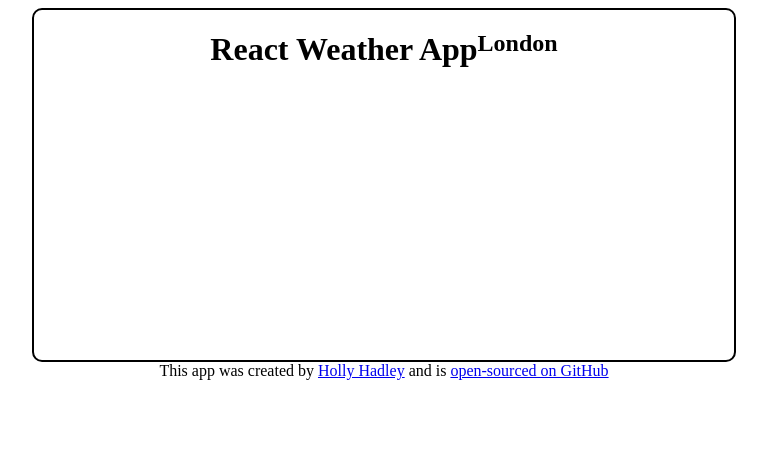
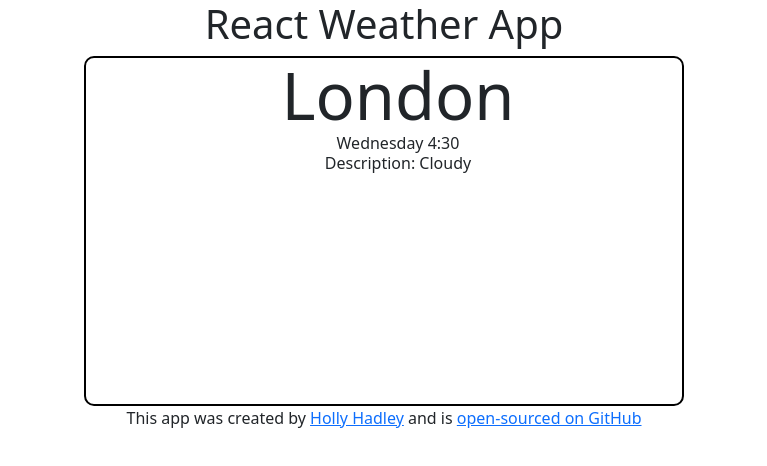
Before and after one commit to SuperNova721/react-weather-app, a React (Create React App) app: page / in a window 1280 px wide. Shown: the top 466 px of the page, without its empty margins (256-1023 px from the left). Built offline with nearby package versions, Linux system fonts and the light colour scheme.

Commit message:
Removed unneeded html comments and added CSS

```diff
--- a/public/index.html
+++ b/public/index.html
@@ -2,42 +2,19 @@
 <html lang="en">
   <head>
     <meta charset="utf-8" />
-    <link rel="icon" href="%PUBLIC_URL%/favicon.ico" />
     <meta name="viewport" content="width=device-width, initial-scale=1" />
     <meta name="theme-color" content="#000000" />
     <meta
       name="description"
       content="Web site created using create-react-app"
     />
-    <link rel="apple-touch-icon" href="%PUBLIC_URL%/logo192.png" />
-    <!--
-      manifest.json provides metadata used when your web app is installed on a
-      user's mobile device or desktop. See https://developers.google.com/web/fundamentals/web-app-manifest/
-    -->
+
     <link rel="manifest" href="%PUBLIC_URL%/manifest.json" />
-    <!--
-      Notice the use of %PUBLIC_URL% in the tags above.
-      It will be replaced with the URL of the `public` folder during the build.
-      Only files inside the `public` folder can be referenced from the HTML.
 
-      Unlike "/favicon.ico" or "favicon.ico", "%PUBLIC_URL%/favicon.ico" will
-      work correctly both with client-side routing and a non-root public URL.
-      Learn how to configure a non-root public URL by running `npm run build`.
-    -->
     <title>React App</title>
   </head>
   <body>
     <noscript>You need to enable JavaScript to run this app.</noscript>
     <div id="root"></div>
-    <!--
-      This HTML file is a template.
-      If you open it directly in the browser, you will see an empty page.
-
-      You can add webfonts, meta tags, or analytics to this file.
-      The build step will place the bundled scripts into the <body> tag.
-
-      To begin the development, run `npm start` or `yarn start`.
-      To create a production bundle, use `npm run build` or `yarn build`.
-    -->
   </body>
 </html>
--- a/src/App.css
+++ b/src/App.css
@@ -3,10 +3,9 @@
 }
 
 .App .container {
-  display: inline-flex;
-  justify-content: center;
+  display: block;
   border: 2px solid black;
-  width: 700px;
+  width: 600px;
   height: 350px;
   border-radius: 10px;
 }
--- a/src/App.js
+++ b/src/App.js
@@ -1,11 +1,12 @@
 import "./App.css";
 import Weather from "./Weather.js";
+import "./Weather.css";
 
 export default function App() {
   return (
     <div className="App">
+      <h1>React Weather App</h1>
       <div className="container">
-        <h1>React Weather App</h1>
         <Weather />
       </div>
       <footer>
--- a/src/Weather.css
+++ b/src/Weather.css
@@ -0,0 +1,21 @@
+.weather .current-weather {
+  text-align: center;
+  width: 600px;
+}
+
+.weather h2 {
+  font-size: 65px;
+  margin-top: 30px;
+  height: 30px;
+  width: auto;
+  line-height: 15px;
+}
+
+.weather ul {
+  margin-top: 15px;
+  padding-left: 0;
+  line-height: 20px;
+}
+.weather li {
+  list-style-type: none;
+}
--- a/src/Weather.js
+++ b/src/Weather.js
@@ -2,5 +2,15 @@ import React from "react";
 import "./Weather.css";
 
 export default function Weather() {
-  return <h2>London</h2>;
+  return (
+    <div className="weather">
+      <div className="current-weather">
+        <h2>London</h2>
+        <ul>
+          <li>Wednesday 4:30</li>
+          <li>Description: Cloudy</li>
+        </ul>
+      </div>
+    </div>
+  );
 }
--- a/src/index.js
+++ b/src/index.js
@@ -1,6 +1,7 @@
 import React from "react";
 import ReactDOM from "react-dom";
 import "./index.css";
+import "bootstrap/dist/css/bootstrap.css";
 import App from "./App";
 
 ReactDOM.render(
```
Also changed, not shown: public/manifest.json.
